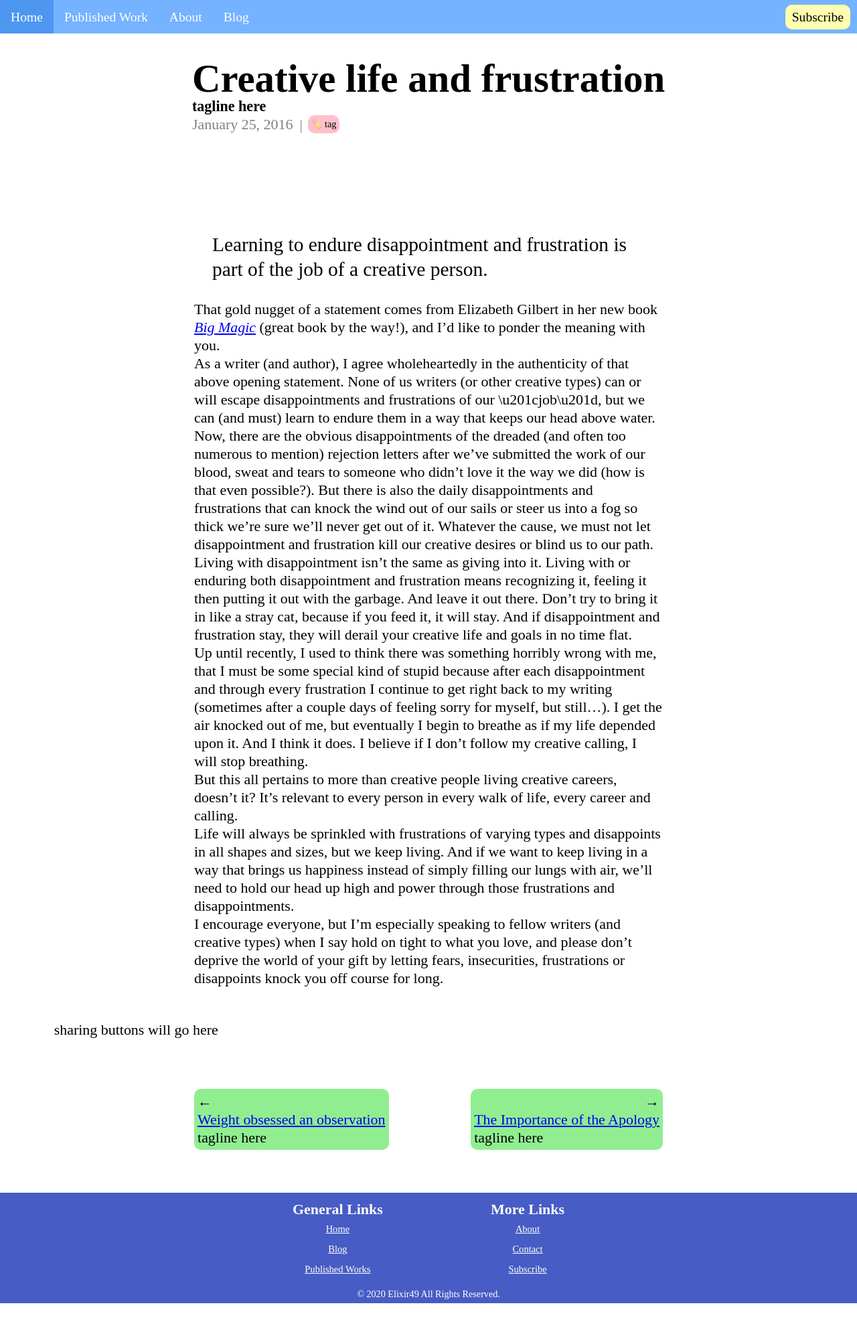
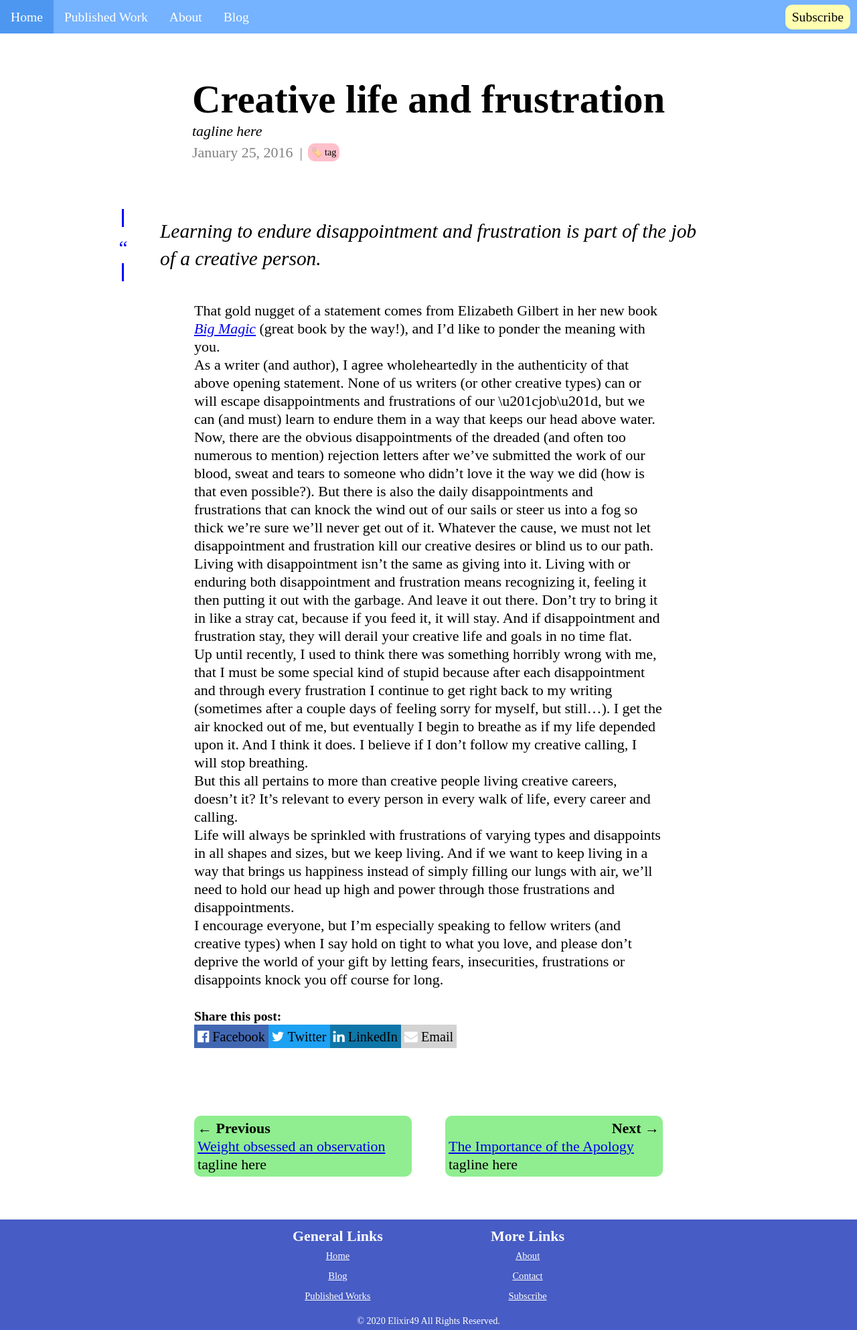
Before and after one commit to nebulis33/linda-blog, a Jekyll site: the page built from _posts/2016-01-25-creative-life-and-frustration.md, in a window 1280 px wide. Shown: the whole page at 67% size. Built offline with Jekyll 4.4.1, drawn with Linux system fonts in a browser that asks for light colours; nearby versions of some CDN libraries; before the commit the page ends 1946 px from its top, so only the background shows below that.

Commit message:
added styling for posts, added share buttons

```diff
--- /dev/null
+++ b/_includes/post_navigation.html
@@ -0,0 +1,24 @@
+<div class="further-reading">
+    {% if page.previous.url %}
+        <div class="more" id="previous">
+            <span class="arrow" id="left-arrow">&larr; Previous</span>
+            <br>
+            <a href="{{ page.previous.url }}">
+                {{ page.previous.title }}
+            </a>
+            <br>
+            <span class="other-post-tagline">{{ page.previous.tagline }}</span>
+        </div>
+    {% endif %}
+    {% if page.next.url %}
+        <div class="more" id="next">
+            <span class="arrow" id="right-arrow">Next &rarr;</span>
+            <br>
+            <a href="{{ page.next.url }}">
+                {{ page.next.title }}
+            </a>
+            <br>
+            <span class="other-post-tagline">{{ page.next.tagline }}</span>
+        </div>
+    {% endif %}
+</div>
--- /dev/null
+++ b/_includes/share_buttons.html
@@ -0,0 +1,8 @@
+<link rel="stylesheet" href="https://maxcdn.bootstrapcdn.com/font-awesome/4.5.0/css/font-awesome.min.css">
+
+<h5>Share this post:</h5>
+
+<a class="facebook_share" href="https://www.facebook.com/sharer/sharer.php?u={{ site.url }}{{site.baseurl}}{{ page.url }}" onclick="window.open(this.href, 'mywin',
+'left=20,top=20,width=500,height=500,toolbar=1,resizable=0'); return false;" ><i class="fa fa-facebook-official fa"></i></a><a class="twitter_share" href="https://twitter.com/home?status={{ site.url }}{{site.baseurl}}{{ page.url }}" onclick="window.open(this.href, 'mywin',
+'left=20,top=20,width=500,height=500,toolbar=1,resizable=0'); return false;"><i class="fa fa-twitter fa"></i></a><a class="linkedin_share" href="https://www.linkedin.com/shareArticle?mini=true&url={{ site.url }}{{site.baseurl}}{{ page.url }}&title={{ page.title }}" onclick="window.open(this.href, 'mywin',
+'left=20,top=20,width=500,height=500,toolbar=1,resizable=0'); return false;" ><i class="fa fa-linkedin fa"></i></a><a class="email_share" href="mailto:?subject=&amp;body=Check out this article {{ site.url }}{{site.baseurl}}{{ page.url }}"><i class="fa fa-envelope fa"></i></a>
--- a/_layouts/post.html
+++ b/_layouts/post.html
@@ -12,13 +12,16 @@ layout: default
     <div class="page-info">
         <div class="title">
             <h1>{{ page.title }}</h1>
-            <h4>{{ page.tagline }}</h4>
+            <span class="tagline"><i>{{ page.tagline }}</i></span>
             <div class="info">
                 <span class="date">{{ page.date | date: '%B %-d, %Y' }}</span>
                 <span class="pipe">|</span>
                 {% for tag in page.tags %}
                     <a class="tag" href="">🏷️ {{ tag }}</a>
                 {% endfor %}
+                {% if page.category == "Archived" %}
+                <a class="tag" id="archived" href="">🗄️ Archived</a>
+                {% endif %}
             </div>
         </div>
     </div>
@@ -28,31 +31,8 @@ layout: default
     </article>
 
     <section class="social">
-        sharing buttons will go here
+        {% include share_buttons.html %}
     </section>
 
-    <div class="further-reading">
-        {% if page.previous.url %}
-            <div class="more" id="previous">
-                <span class="arrow" id="left-arrow">&larr;</span>
-                <br>
-                <a href="{{ page.previous.url }}">
-                    {{ page.previous.title }}
-                </a>
-                <br>
-                <span class="other-post-tagline">{{ page.previous.tagline }}</span>
-            </div>
-        {% endif %}
-        {% if page.next.url %}
-            <div class="more" id="next">
-                <span class="arrow" id="right-arrow">&rarr;</span>
-                <br>
-                <a href="{{ page.next.url }}">
-                    {{ page.next.title }}
-                </a>
-                <br>
-                <span class="other-post-tagline">{{ page.next.tagline }}</span>
-            </div>
-        {% endif %}
-    </div>
+    {% include post_navigation.html %}
 </main>
--- a/_sass/colors.scss
+++ b/_sass/colors.scss
@@ -24,10 +24,19 @@ $tag-text: black;
 $tag-text-background: pink;
 $tag-text-hover: black;
 $tag-background-hover: lightblue;
+$archive-tag-background: lightgray;
 $more-posts-background: lightgreen;
 $more-posts-text: black;
 $more-posts-background-hover: darkgreen;
 $more-posts-text-hover: white;
+
+$quote-border-color: blue;
+$quote-text: black;
+
+$facebook-share-background: #4267B2;
+$twitter-share-background: #1DA1F2;
+$linkedin-share-background: #0e76a8;
+$email-share-background: lightgray;
 
 //colors for footer
 $footer-background: #475cc4;
--- a/_sass/pages.scss
+++ b/_sass/pages.scss
@@ -4,10 +4,6 @@
 
 section.content {
     padding: 4em 1.2em;
-}
-
-blockquote {
-  padding: 1em;
 }
 
 //this is for the contact page
--- a/_sass/post.scss
+++ b/_sass/post.scss
@@ -4,7 +4,12 @@
     margin-top: 2em;
 }
 
-article {
+.tagline {
+    display: block;
+    margin: 0.25em 0;
+}
+
+article, section.social {
     padding: 4em 1.2em;
 }
 
@@ -33,8 +38,11 @@ a.tag {
     color: $tag-text;
     border-radius: 10px;
     padding: 0 5px;
-    background: $tag-text-background;
+    background-color: $tag-text-background;
     font-size: small;
+    &#archived {
+        background-color: $archive-tag-background;
+    }
     &:hover{
         background-color: $tag-background-hover;
         color: $tag-text-hover;
@@ -42,6 +50,92 @@ a.tag {
     }
 }
 
+// Blockquote CSS with media queries inspired by johnfinkdesign codepen
+blockquote{
+  border-left: 3px solid $quote-border-color;
+  color: $quote-text;
+//   font-family: Georgia, Times, "Times New Roman", serif;
+//   font-size: 1.25em;
+  font-style: italic;
+  line-height: 1.5em;
+  margin: 1.1em -4em;
+  padding: 0.5em 2em;
+  position: relative;
+  z-index: 0;
+    &:before {
+        content: "";
+        position: absolute;
+        top: 50%;
+        left: -4px;
+        height: 2em;
+        background-color: white;
+        width: 5px;
+        margin-top: -1em;
+    }
+    &:after {
+        content: "\201C";
+        position: absolute;
+        top: 50%;
+        left: -0.5em;
+        color: $quote-border-color;
+        // font-family: "Ionicons";
+        font-style: normal;
+        line-height: 1.4em;
+        text-align: center;
+        text-indent: -2px;
+        width: 1em;
+        margin-top: -0.5em;
+    }
+}
+
+//   cite
+//     display: block
+//     font-size: 0.75em
+//     line-height: 1.8em
+//     margin-top: 1em
+
+@media (max-width: 980px){
+  blockquote{
+    font-size: 1.1em;
+    margin: 1.1em -2em;
+    }
+}
+
+@media (max-width: 767px) {
+  blockquote {
+    border-top: 2px solid $quote-border-color;
+    border-bottom: 2px solid $quote-border-color;
+    border-left: none;
+    margin: 1.5em 0;
+    padding: 1.5em 1em;
+        &:before {
+        left: 50%;
+        top: 0;
+        height: 4px;
+        margin-top: -3px;
+        margin-left: -1em;
+        width: 2em;
+        }
+        &:after {
+        font-size: 1.2em;
+        left: 50%;
+        top: 0;
+        margin-top: -0.6em;
+        margin-left: -0.5em;
+        }
+    }
+}
+
+//images css
+p img{
+    display: block;
+    margin: 1.5em auto;
+    max-width: 100%;
+    max-height: 300px;
+    text-align: center;
+}
+
+//post navigation css
 div.further-reading {
     display: flex;
     flex-wrap: wrap;
@@ -70,12 +164,46 @@ div.more {
     float: right;
 }
 
+//social buttons
+section.social{
+    padding-top: 0;
+    h5 {
+        margin-bottom: 1em;
+    }
+    a {
+        color: white;
+        font-size: 1.5em;
+        padding: 0.5em;
+        &.facebook_share {
+            background-color: $facebook-share-background;
+        }
+        &.twitter_share {
+            background-color: $twitter-share-background;
+        }
+        &.linkedin_share {
+            background-color: $linkedin-share-background;
+        }
+        &.email_share {
+            background-color: $email-share-background;
+        }
+    }
+}
+
+//media queries
 @media (min-width: 650px){
     article {
         margin: 2em auto;
         margin-bottom: 0;
-        padding-bottom: 0;
+        padding: 0;
         max-width: 700px;
+    }
+
+    div.page-info {
+        padding: 1.5em 0;
+    }
+
+    div.more {
+        width: 50%;
     }
 
     div.further-reading {
@@ -86,4 +214,34 @@ div.more {
             max-width: 45%;
         }
     }
+
+    section.social {
+        max-width: 700px;
+        margin: 0 auto;
+        padding-top: 1.5em;
+        h5 {
+            margin-bottom: 0.2em;
+        }
+        a {
+            font-size: 1em;
+            padding: 0.25em;
+        }
+
+        i.fa-facebook-official:after{
+            content: " Facebook";
+            color: black;
+        }
+        i.fa-twitter:after{
+            content: " Twitter";
+            color: black;
+        }
+        i.fa-linkedin:after{
+            content: " LinkedIn";
+            color: black;
+        }
+        i.fa-envelope:after{
+            content: " Email";
+            color: black;
+        }
+    }
 }
```
Also changed, not shown: _posts/2019-05-21-keep-going.md (+3 -2 lines).
